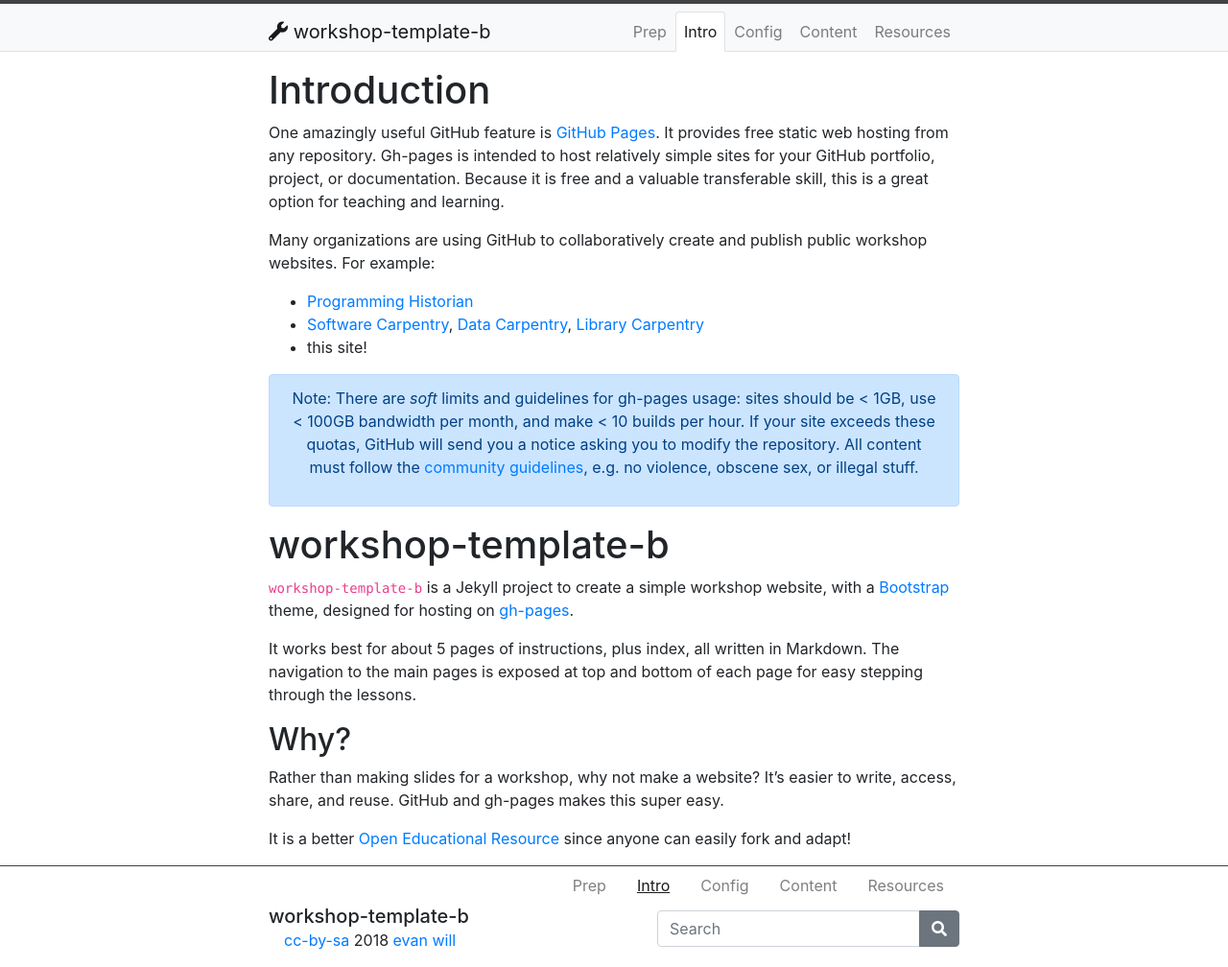
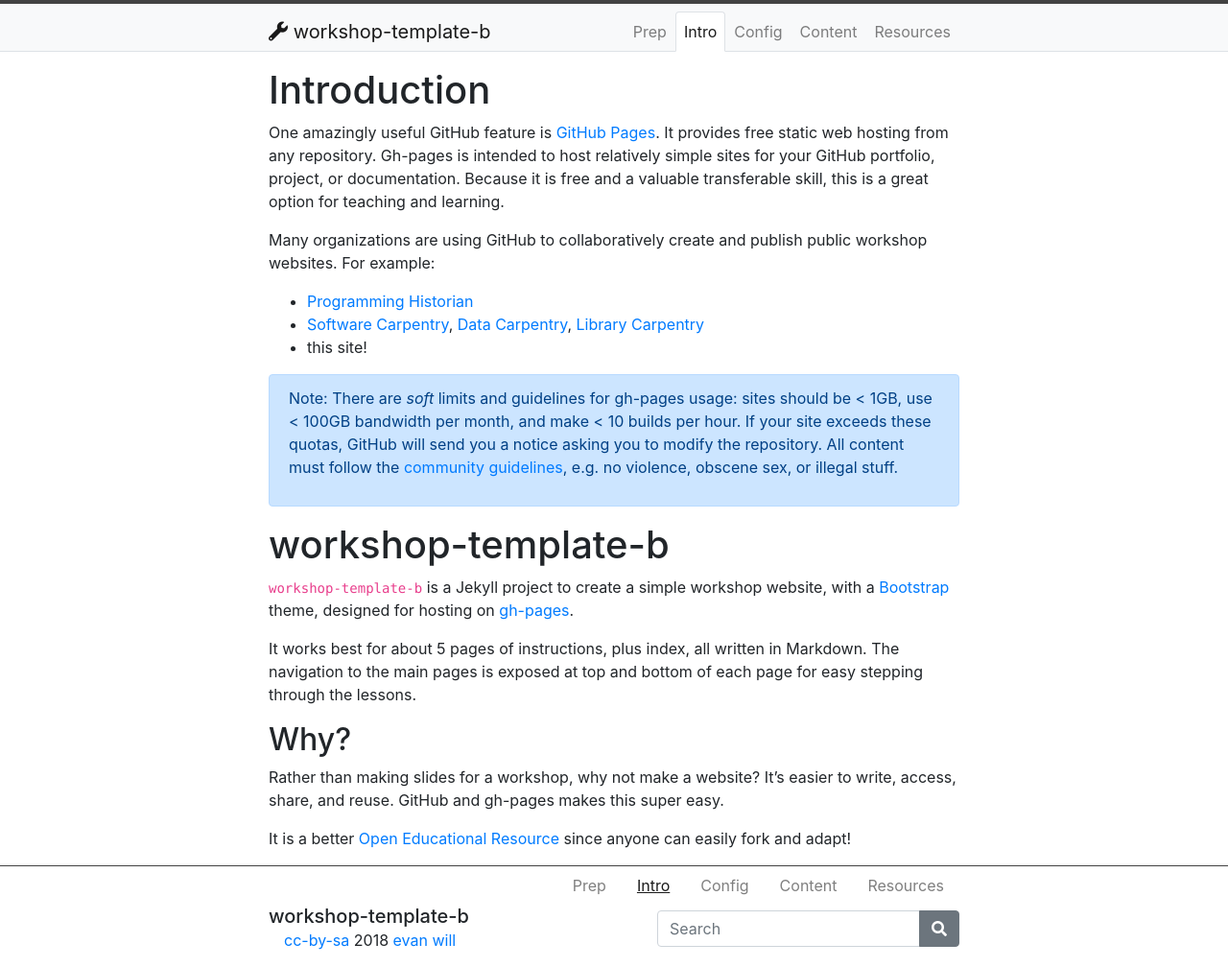
Before and after one commit to evanwill/workshop-template-b, a Jekyll site: the page built from content/1-intro.md, in a window 1280 px wide. Shown: the whole page at 96% size. Built offline with Jekyll 4.4.1, drawn with Linux system fonts in a browser that asks for light colours.

Commit message:
update alert include with alignment

```diff
--- a/_includes/alert.md
+++ b/_includes/alert.md
@@ -1,3 +1,3 @@
-<div class="alert alert-{{ include.color | default: 'primary' }} text-center" role="alert" markdown="1">
+<div class="alert alert-{{ include.color | default: 'primary' }} {% if include.align %}text-{{ include.align }}{% endif %}" role="alert" markdown="1">
 {{ include.text }}
 </div>
```
